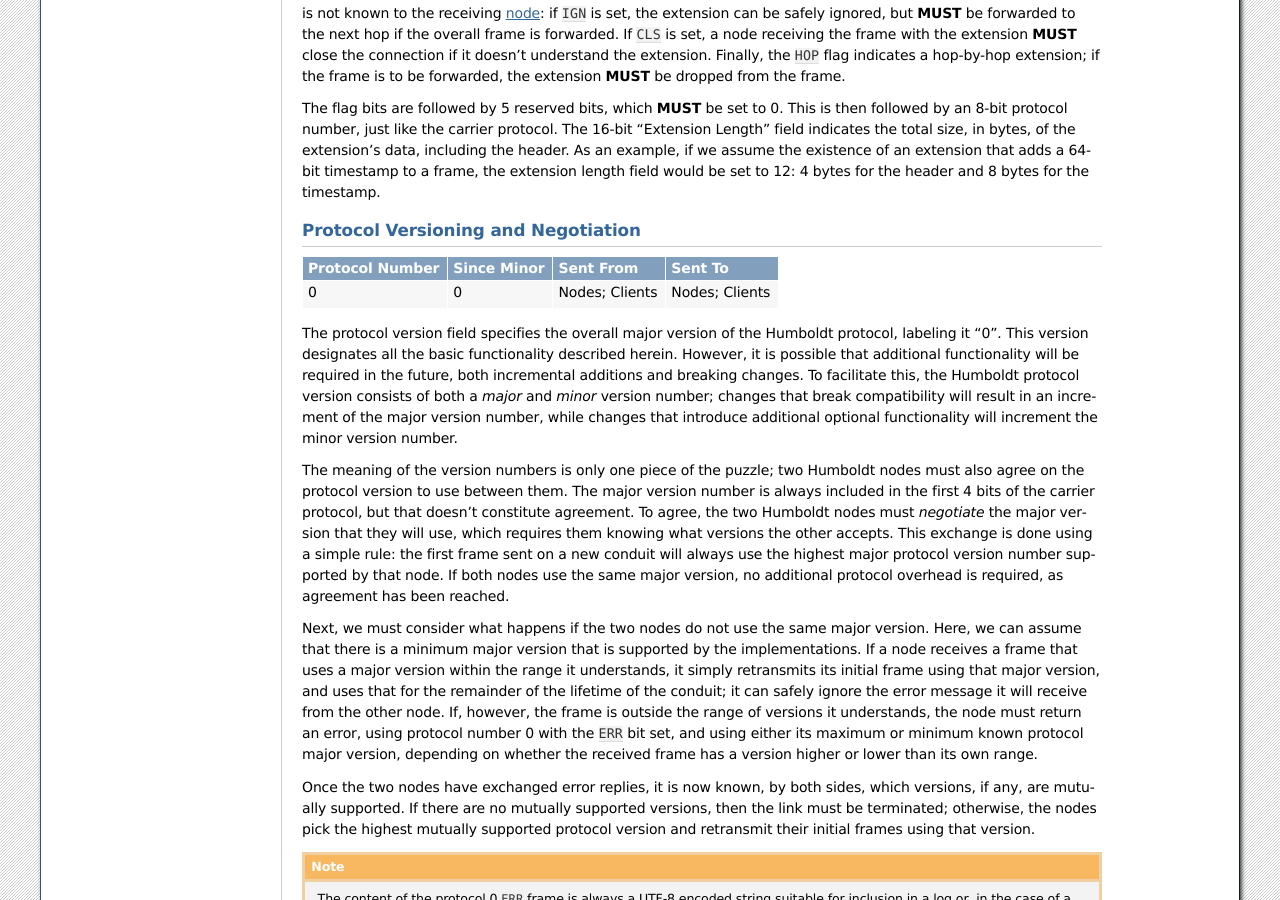
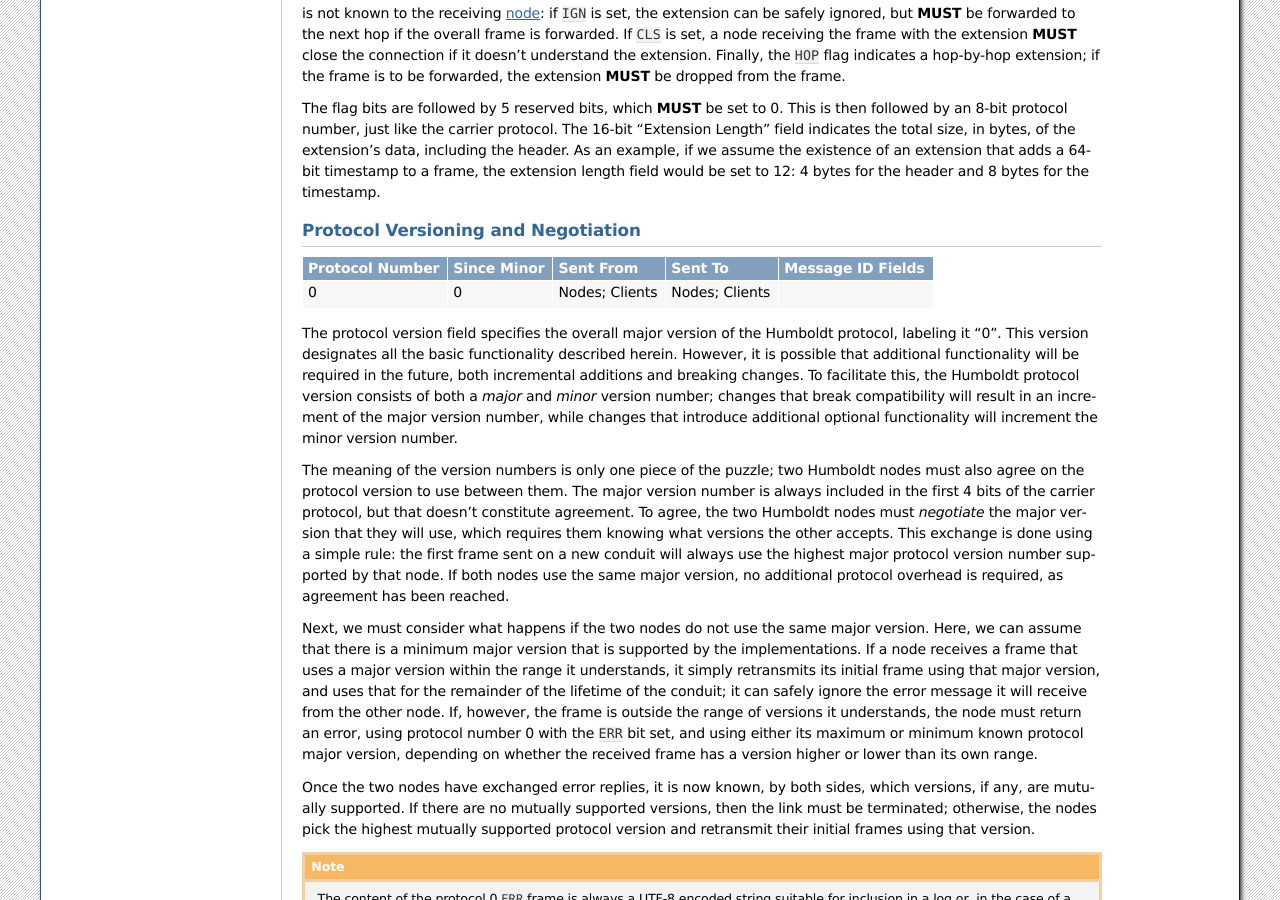
Before and after one commit to hydralang/humboldt-doc, a Sphinx documentation site: the page built from source/basics.rst, in a window 1280 px wide and 900 px high, scrolled down 977 px. Built offline with Sphinx 7.4.7, drawn with Linux system fonts in a browser that asks for light colours.

Commit message:
Add message ID column for protocol negotiation
This commit adds the missing message ID column to the section on protocol
negotiation.  The value is empty, so this is just for consistency with all
the other protocol descriptions.

```diff
--- a/source/basics.rst
+++ b/source/basics.rst
@@ -95,10 +95,12 @@
      - Since Minor
      - Sent From
      - Sent To
+     - Message ID Fields
    * - 0
      - 0
      - Nodes; Clients
      - Nodes; Clients
+     -
 
 The protocol version field specifies the overall major version of the
 Humboldt protocol, labeling it "0".  This version designates all the
```
